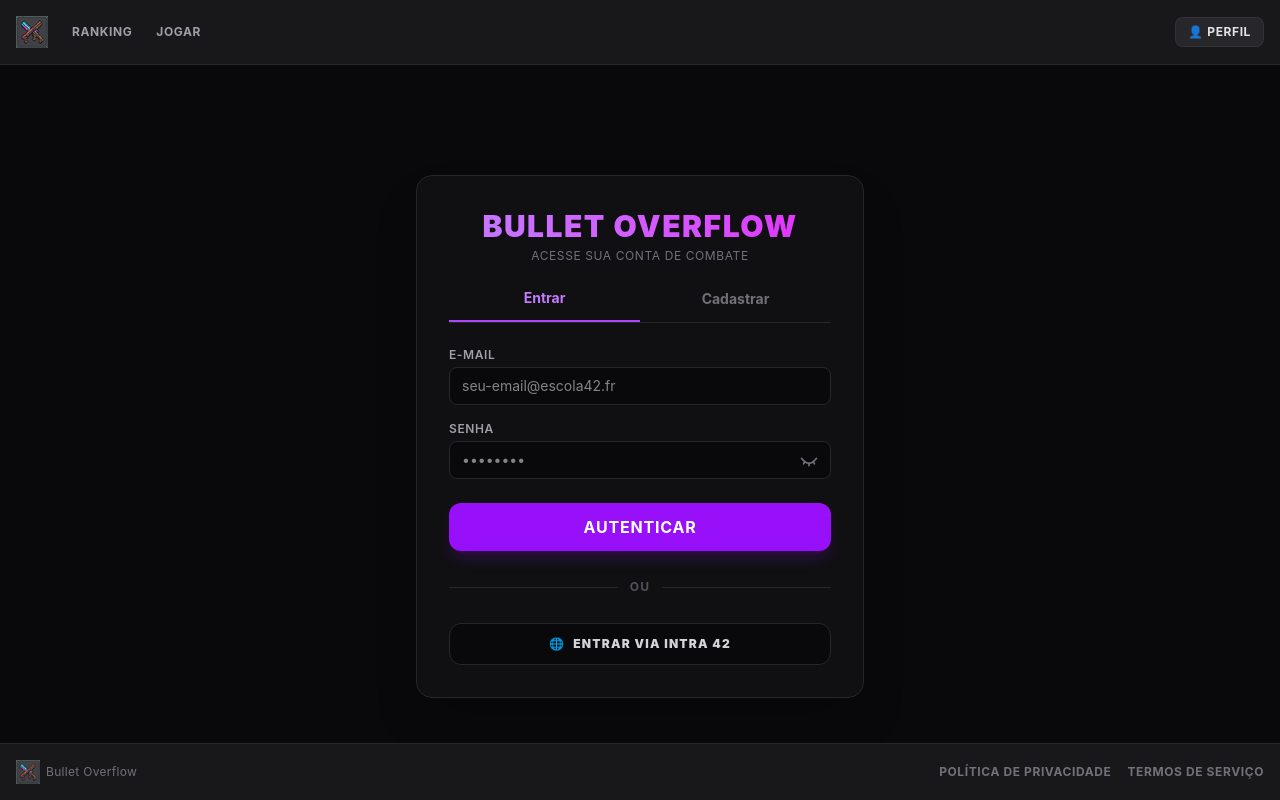
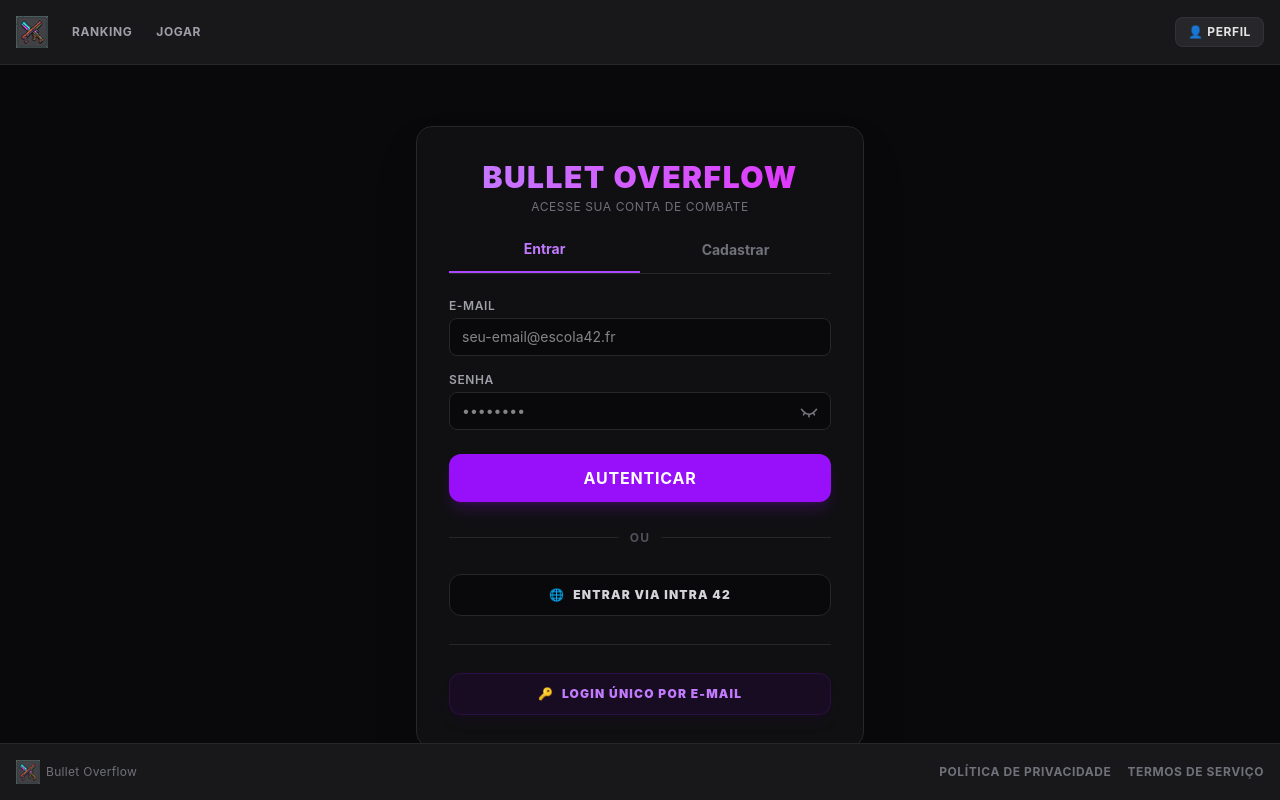
Before and after one commit to luizpanigassi/bulletoverflow42, a React (Vite) app in the folder frontend/: page /login in a window 1280 px wide. Built offline with nearby package versions, Linux system fonts and the light colour scheme; no server answers.

Commit message:
[feat]: login without password

```diff
--- a/frontend/src/pages/LoginPage.tsx
+++ b/frontend/src/pages/LoginPage.tsx
@@ -77,6 +77,36 @@ export function LoginPage() {
       }
 
       completeLogin(data, isRegister ? "/escolher-username" : "/");
+    } catch {
+      alert("Não foi possível conectar ao servidor.");
+    } finally {
+      setSubmitting(false);
+    }
+  };
+
+  // NOVO: Função para o Login Único por e-mail sugerido pelo Thiago
+  const handleMagicLoginSubmit = async (e: React.SyntheticEvent) => {
+    e.preventDefault();
+    if (!email) return alert("Preencha o campo de e-mail para solicitar o código!");
+
+    setSubmitting(true);
+    try {
+      // Bate na rota nova que o Thiago vai criar
+      const res = await fetch(`${API_HTTP_BASE}/auth/magic-login`, {
+        method: "POST",
+        headers: { "Content-Type": "application/json" },
+        body: JSON.stringify({ email }),
+      });
+
+      const data = await res.json();
+
+      if (!res.ok) {
+        return alert(data.error || "Falha ao solicitar código único.");
+      }
+
+      // Ativa a mesma tela de 6 dígitos que já existe
+      setPending2fa({ userId: data.userId });
+
     } catch {
       alert("Não foi possível conectar ao servidor.");
     } finally {
@@ -260,6 +290,26 @@ export function LoginPage() {
             >
               <span>🌐</span> Entrar via Intra 42
             </button>
+
+            {/* Botão de Login Único sem Senha inserido respeitando as chaves */}
+            {!isRegister && (
+              <>
+                <div className="flex items-center my-1">
+                  <div className="flex-1 h-px bg-zinc-800" />
+                  {/* <span className="px-3 text-[10px] text-zinc-600 font-bold uppercase tracking-widest"></span> */}
+                  <div className="flex-1 h-px bg-zinc-800" />
+                </div>
+                <button
+                  type="button"
+                  onClick={handleMagicLoginSubmit}
+                  disabled={submitting}
+                  className="w-full py-3 text-xs font-black tracking-widest text-purple-400 uppercase bg-purple-950/20 border border-purple-900/30 hover:bg-purple-950/40 rounded-xl transition-all cursor-pointer flex items-center justify-center gap-2 active:scale-95 shadow-lg shadow-purple-950/10"
+                >
+                  <span>🔑</span> Login Único por E-mail
+                </button>
+              </>
+            )}
+
           </>
         )}
 
```
